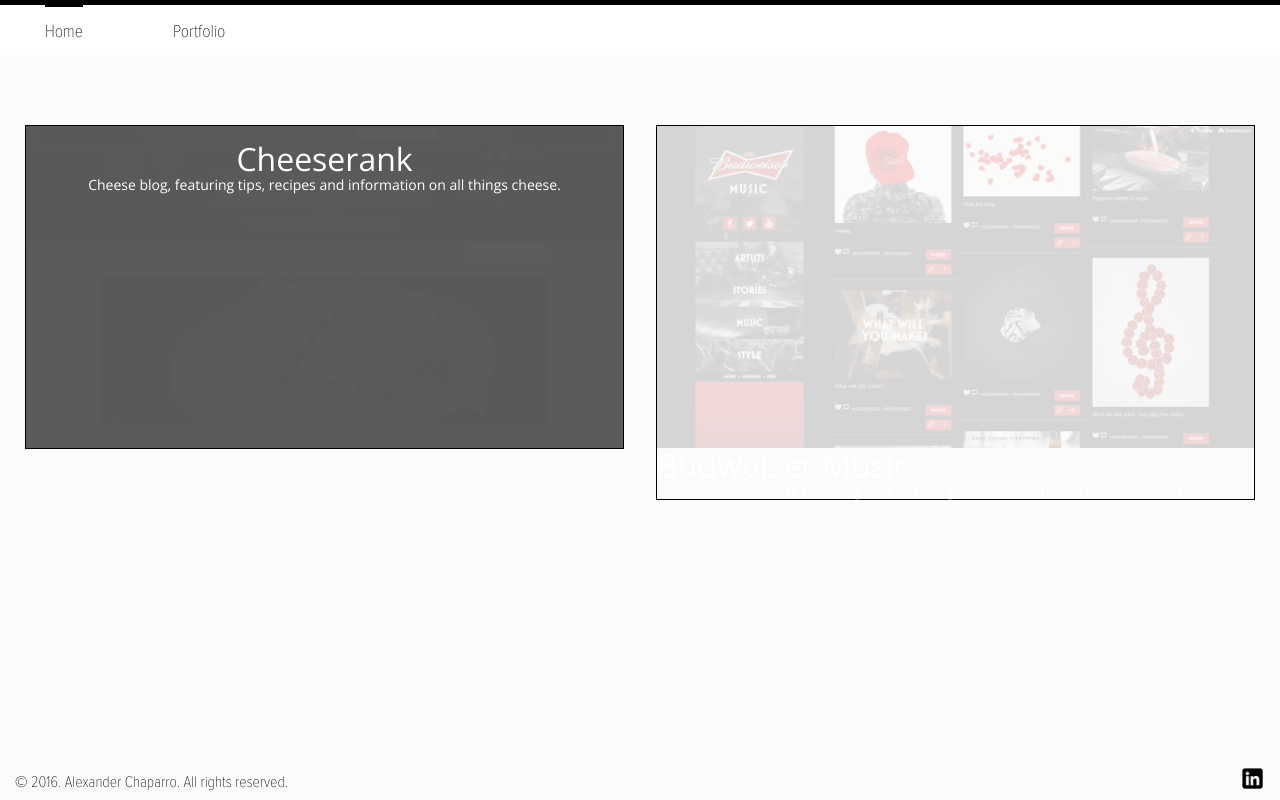
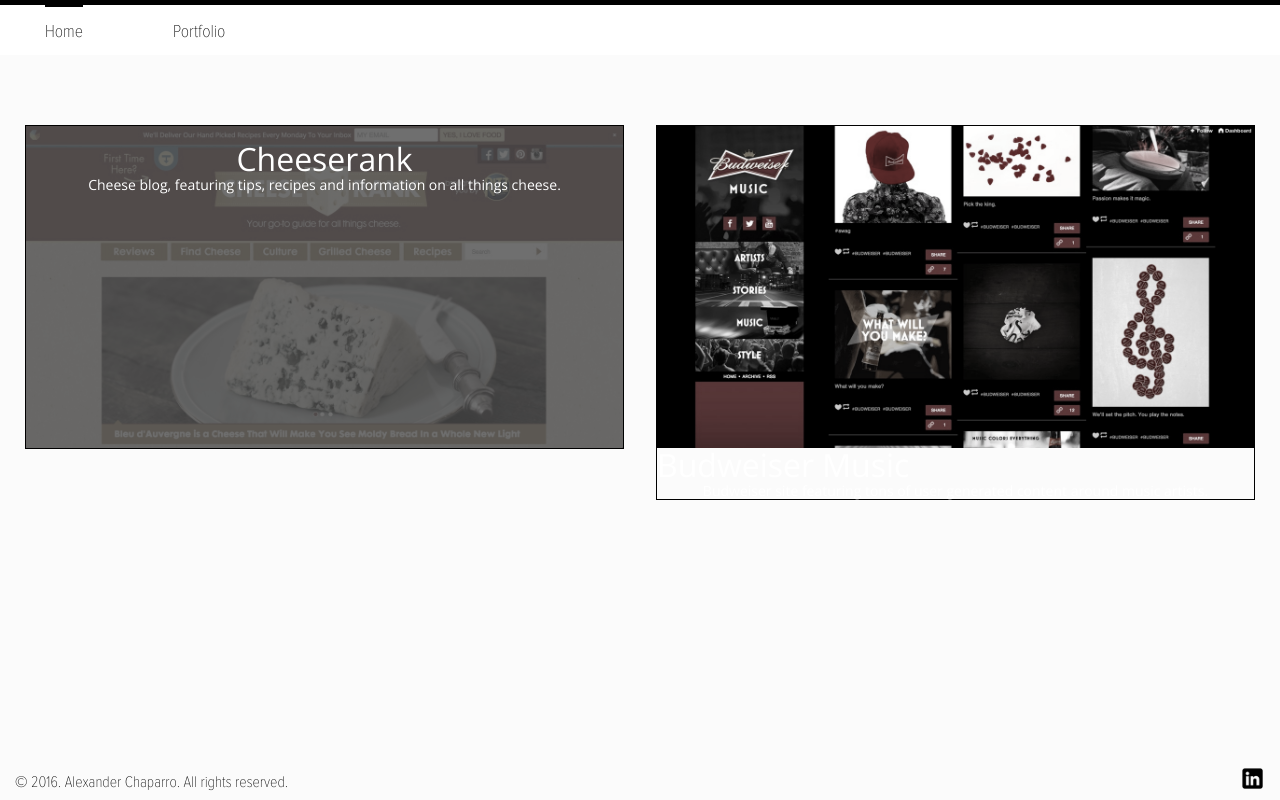
Before and after one commit to London804/personalSite, an Angular app in the folder Pens/: page /portfolio in a window 1280 px wide. Built offline with nearby package versions, Linux system fonts and the light colour scheme.

Commit message:
adjusted opacity

```diff
--- a/Pens/src/app/portfolio/portfolio.component.scss
+++ b/Pens/src/app/portfolio/portfolio.component.scss
@@ -6,6 +6,7 @@
 
 .codePen{
     @include transition;
+    @include filter;
     display: flex;
 	flex-direction: column;
 	position: relative;
@@ -13,9 +14,9 @@
 	color: $white;
 	border: 1px solid $black;
 
-	img {
-		opacity: 0.15;
-	}
+	// img {
+	// 	opacity: 0.15;
+	// }
 
 }
 
@@ -32,7 +33,7 @@
 	width: 100%;
     height: 100%;
     padding: 1rem;
-	background: rgba(75,75,75,0.9);
+	background: rgba(75,75,75,0.8);
 }
 
 .product-description {
```
